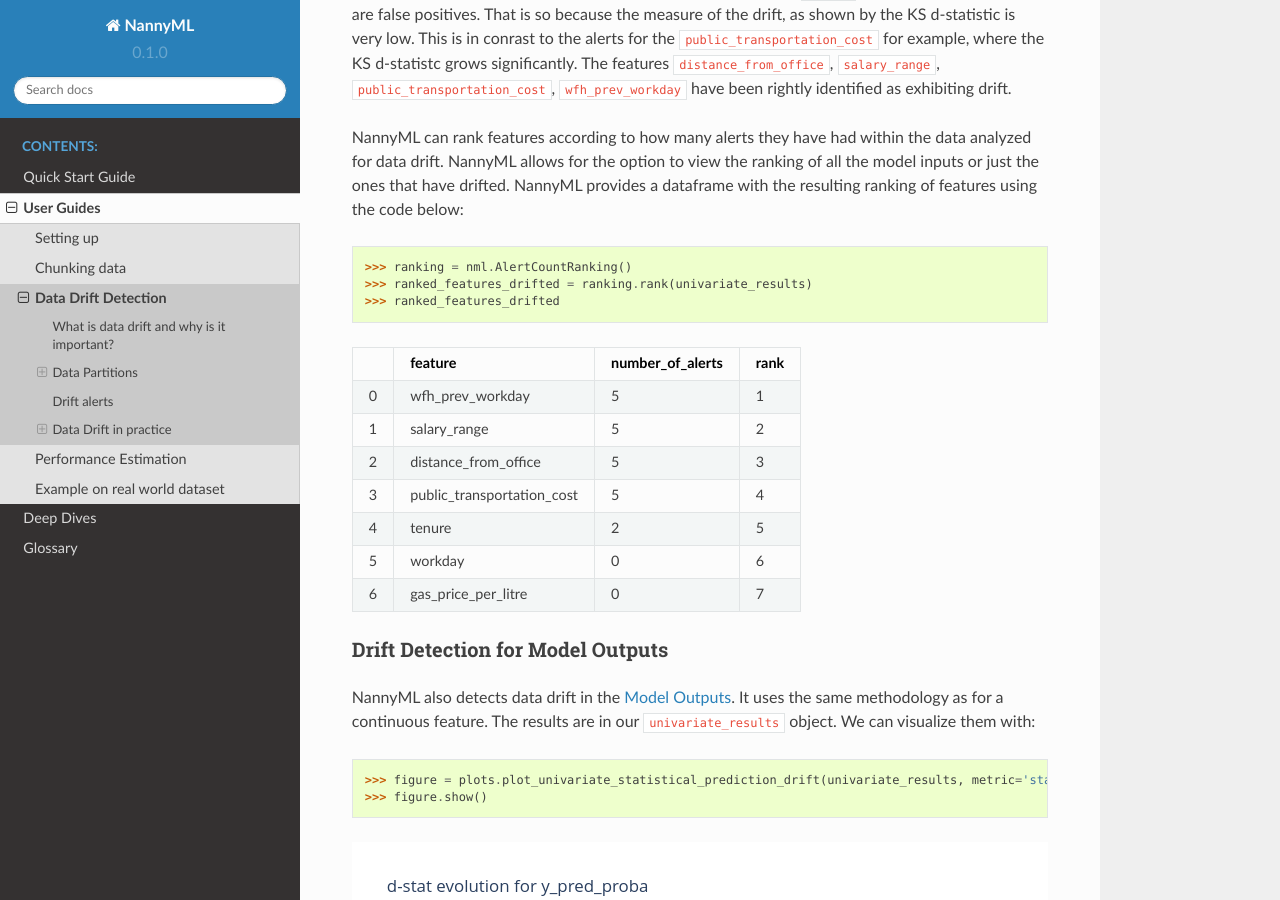
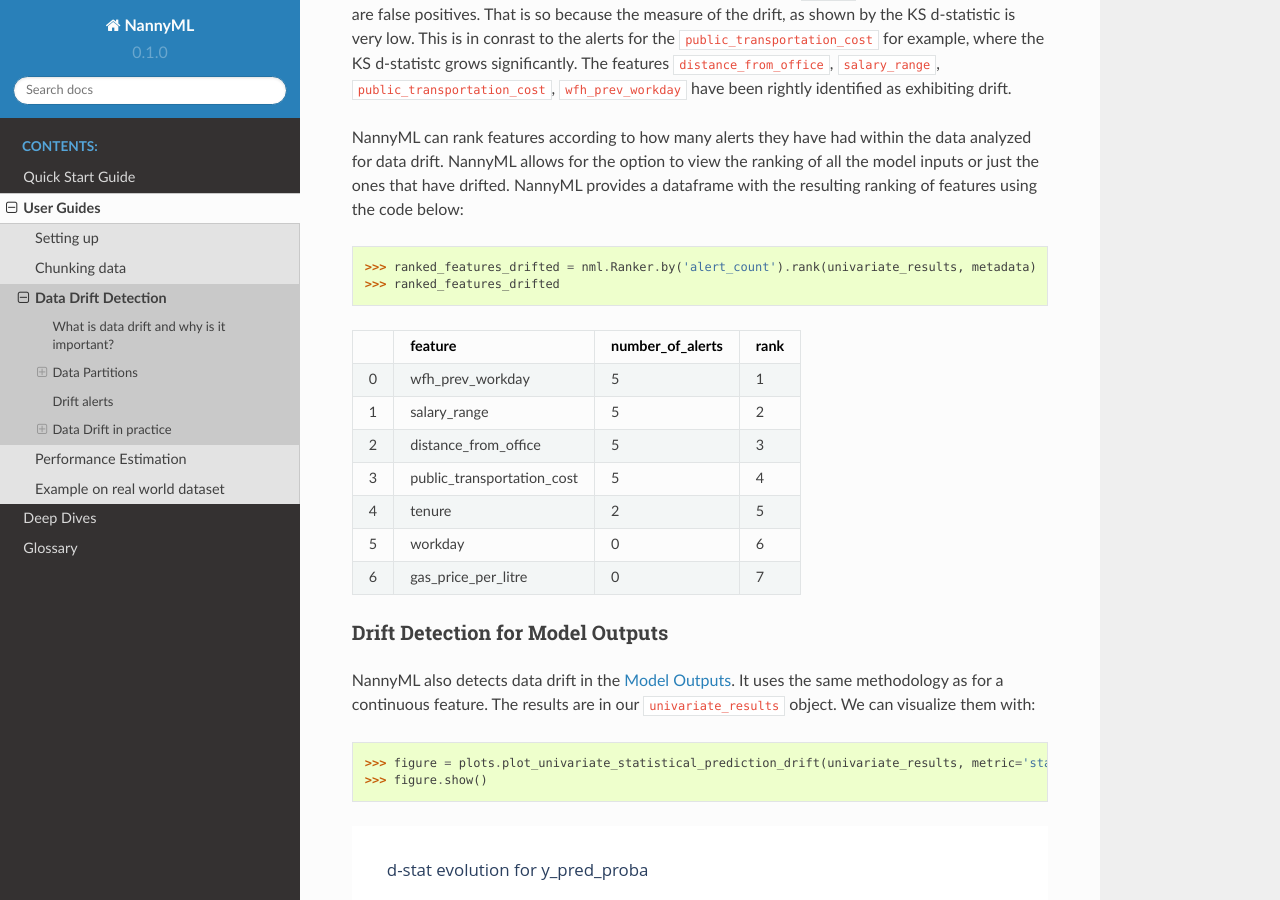
Before and after one commit to NannyML/nannyml, a Sphinx documentation site: the page built from docs/guides/data_drift.rst, in a window 1280 px wide and 900 px high, scrolled down 11397 px. Built offline with Sphinx 7.4.7 and the Read the Docs theme 2.0.0, drawn with Linux system fonts in a browser that asks for light colours; pages that are not in the unit, such as notebooks, are missing from menus.

Commit message:
Update docs to use new version of feature ranking

```diff
--- a/docs/guides/data_drift.rst
+++ b/docs/guides/data_drift.rst
@@ -263,8 +263,7 @@
 
 .. code-block:: python
 
-    >>> ranking = nml.AlertCountRanking()
-    >>> ranked_features_drifted = ranking.rank(univariate_results)
+    >>> ranked_features_drifted = nml.Ranker.by('alert_count').rank(univariate_results, metadata)
     >>> ranked_features_drifted
 
 +----+----------------------------+--------------------+--------+
```
